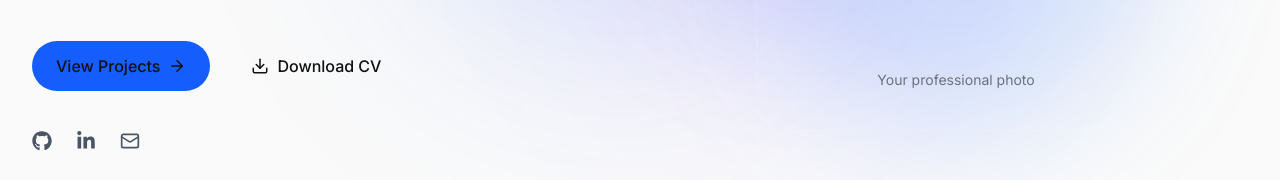
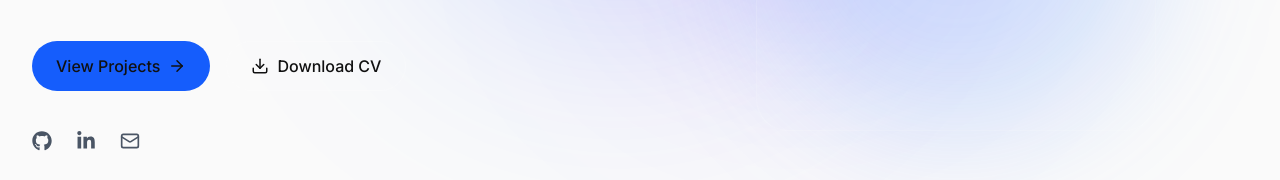
Before and after one commit to Mehrdad-Afshari/mehrdad-afshari-portfolio, a Next.js app: page / in a window 1280 px wide. Shown: the part 559-739 px from the top of the page. Built offline with nearby package versions, Linux system fonts and the light colour scheme.

Commit message:
feat: polish portfolio and align content with CV

```diff
--- a/components/Hero.tsx
+++ b/components/Hero.tsx
@@ -96,7 +96,7 @@ export default function Hero() {
 
               <div className="relative flex h-[500px] w-[400px] items-end justify-center overflow-hidden rounded-[2rem] border border-white/10 bg-white/5">
                 <div className="pb-10 text-center text-sm text-gray-500">
-                  Your professional photo
+
                 </div>
               </div>
             </div>
```
